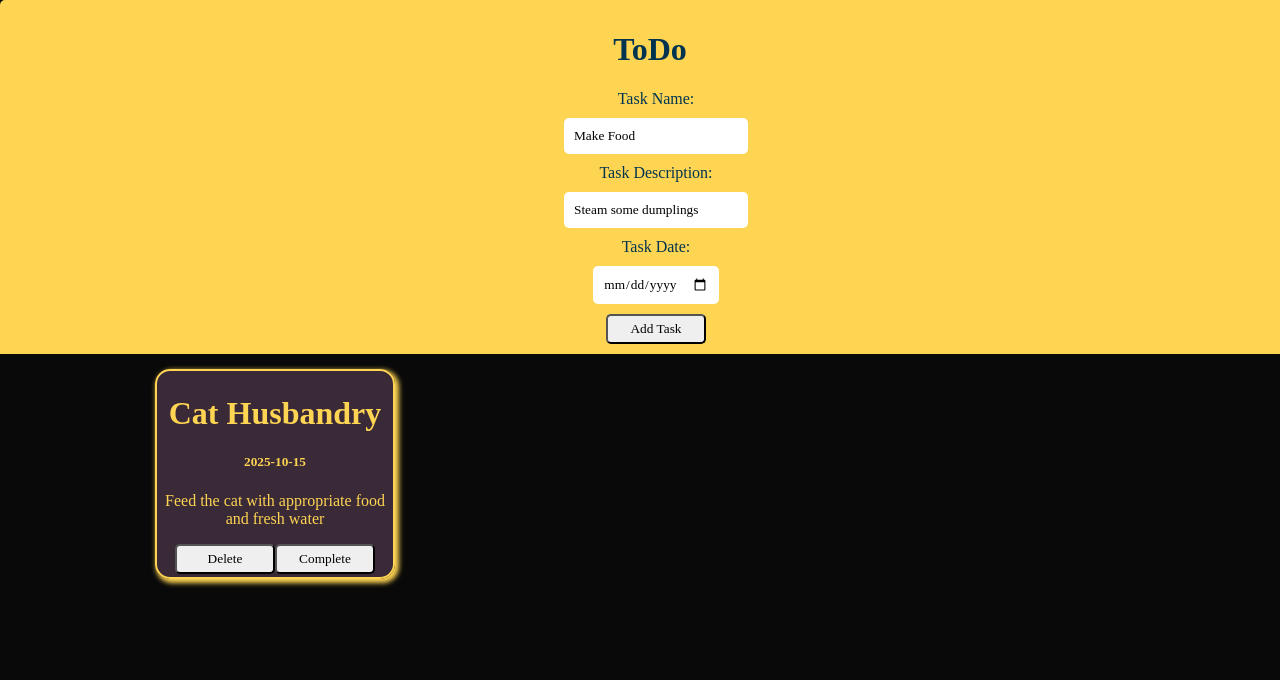
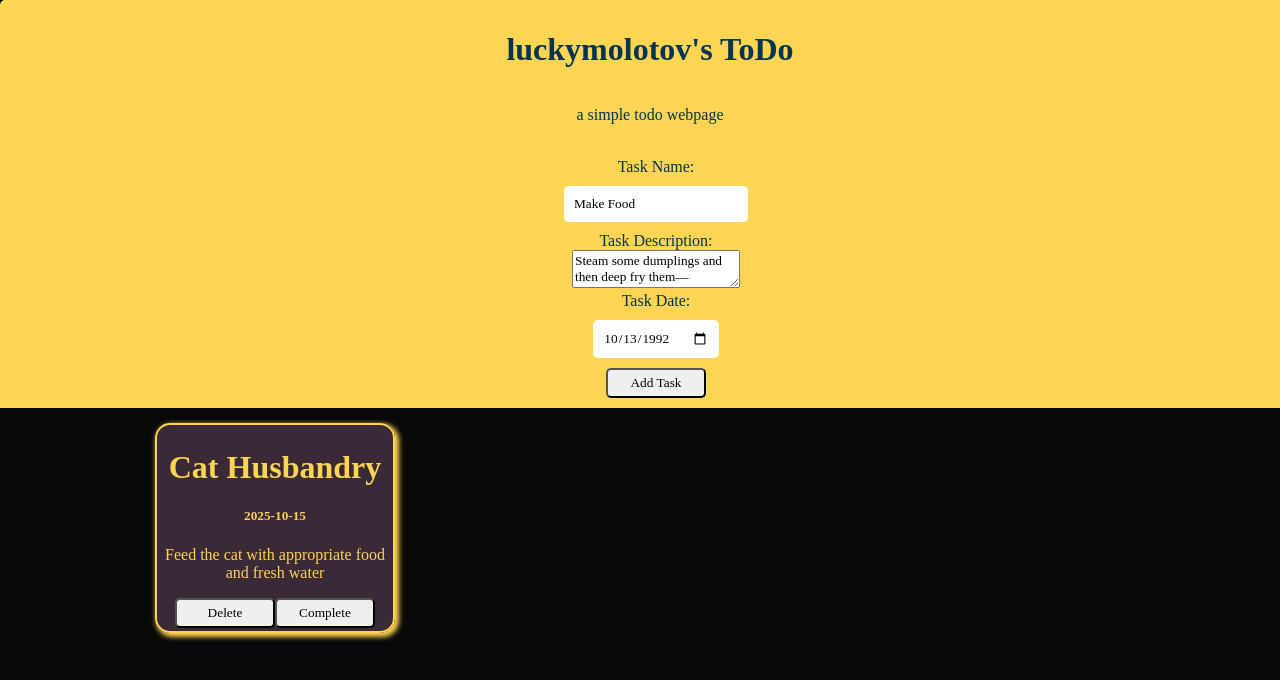
Before and after one commit to luckysaintmolotov/web_dev_portfolio, a plain HTML site: page todo/index.html in a window 1280 px wide. Drawn offline with Linux system fonts and the light colour scheme; a web font is replaced by a local one.

Commit message:
refactor: switch the description type to text area and add placeholder values to the date input

```diff
--- a/todo/index.html
+++ b/todo/index.html
@@ -14,18 +14,20 @@
 <body>
 
     <div class="container" id="top-container">
-        <h1> ToDo </h1>
+        <h1>luckymolotov's ToDo </h1>
+        <p>a simple todo webpage</p>
+        <br>
             <div class="container" id="form-container">
                 <form>
                     <label for="task-name">Task Name:</label><br>
                     <input type="text" id="task-name" name="task-name" value="Make Food">
                     <br>
                     <label for="task-description">Task Description:</label>
-                    <input type="text" id="task-description" name="task-description" value="Steam some dumplings">
+                    <textarea type="text" id="task-description" name="task-description" maxlength="256">Steam some dumplings and then deep fry them—especially if you’re trying to outlast the competition.And then make some more and more and more...</textarea>
                     <br>
                     <label for="task-date">Task Date:</label>
                     <br>
-                    <input type="date" id="task-date" name="task-date">
+                    <input type="date" id="task-date" name="task-date" value="1992-10-13">
                     <br>
                     <button type="submit" id="task-add-button"> Add Task </button>
                 </form>
```
